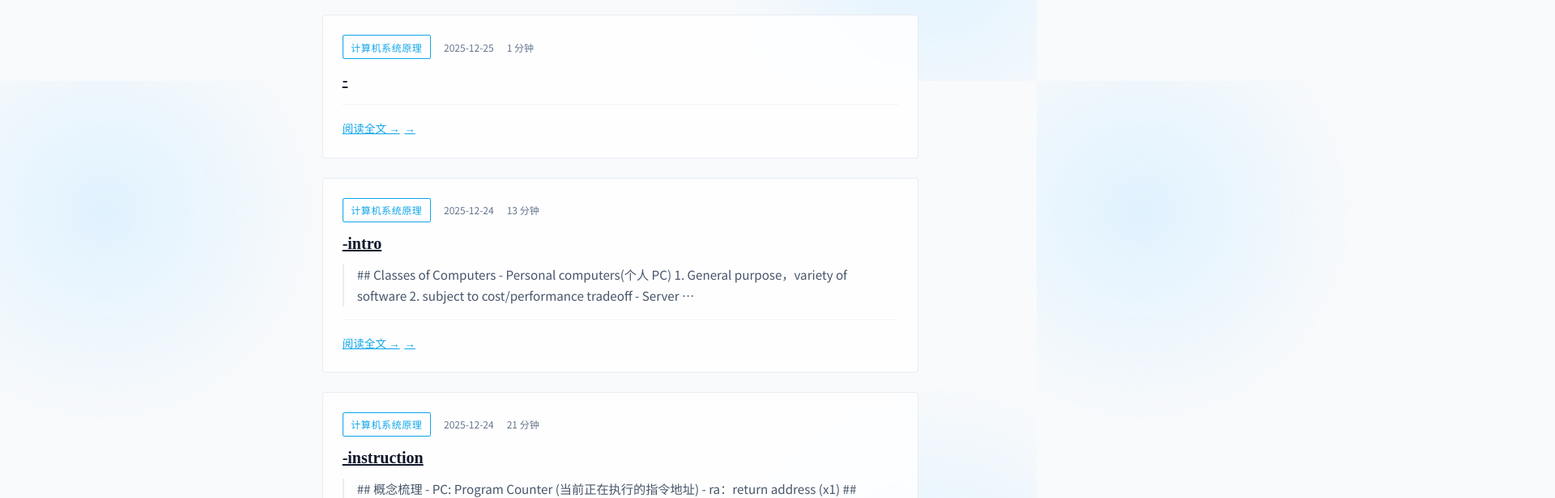
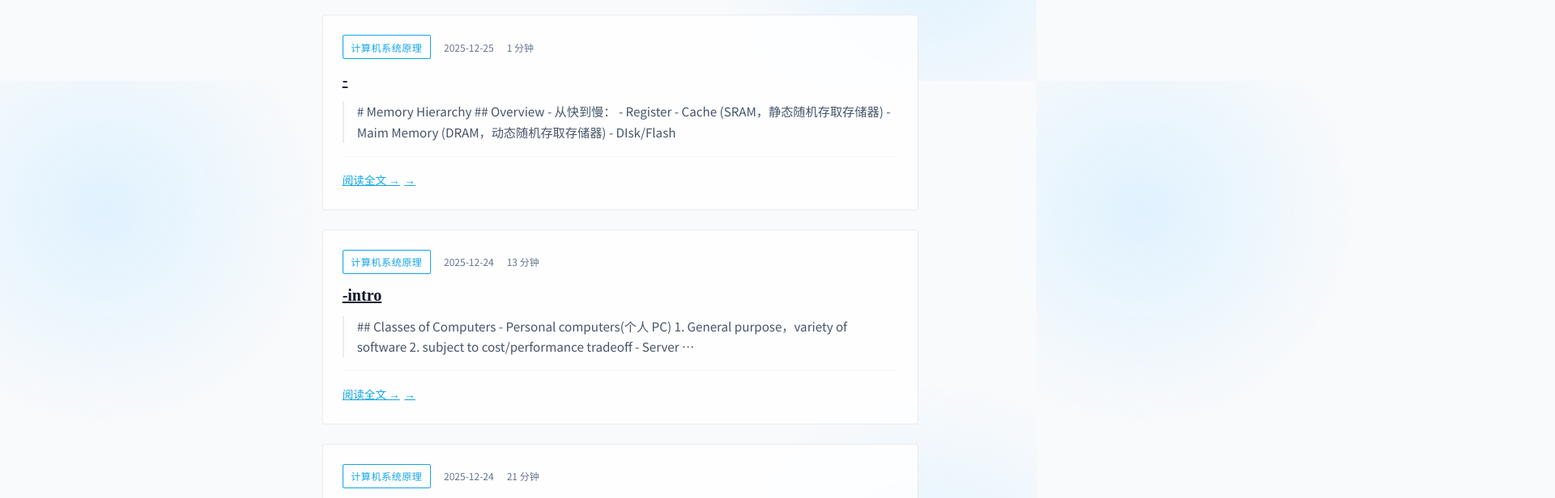
Before and after one commit to zsy00701/zsy_blog, a Next.js app: page / in a window 1280 px wide. Shown: the part 1500-2116 px from the top of the page at 81% size, 1920 px wide, since content can reach past the window. Built offline with nearby package versions, Linux system fonts and the light colour scheme; a web font is replaced by a local one.

Commit message:
fix: 优化分类过滤交互逻辑，移除重复点击取消选择

```diff
--- a/app/components/CategoryFilter.tsx
+++ b/app/components/CategoryFilter.tsx
@@ -49,7 +49,7 @@ export function CategoryFilter({ posts }: CategoryFilterProps) {
           <button
             key={cat}
             className={`category-tab ${selectedCategory === cat ? "active" : ""}`}
-            onClick={() => handleCategoryClick(selectedCategory === cat ? null : cat)}
+            onClick={() => handleCategoryClick(cat)}
           >
             {cat} <span className="category-tab-count">{count}</span>
           </button>
--- a/content/posts/计算机系统原理/存储器.md
+++ b/content/posts/计算机系统原理/存储器.md
@@ -1,6 +1,17 @@
 ---
 title: '-'
 date: '2025-12-25T13:28:59.197Z'
-excerpt: ''
+excerpt: >-
+  # Memory Hierarchy ## Overview - 从快到慢： - Register - Cache (SRAM，静态随机存取存储器) -
+  Maim Memory (DRAM，动态随机存取存储器) - DIsk/Flash
 category: 计算机系统原理
 ---
+# Memory Hierarchy
+
+## Overview
+
+- 从快到慢：
+  - Register
+  - Cache (SRAM，静态随机存取存储器)
+  - Maim Memory (DRAM，动态随机存取存储器)
+  - DIsk/Flash
```
